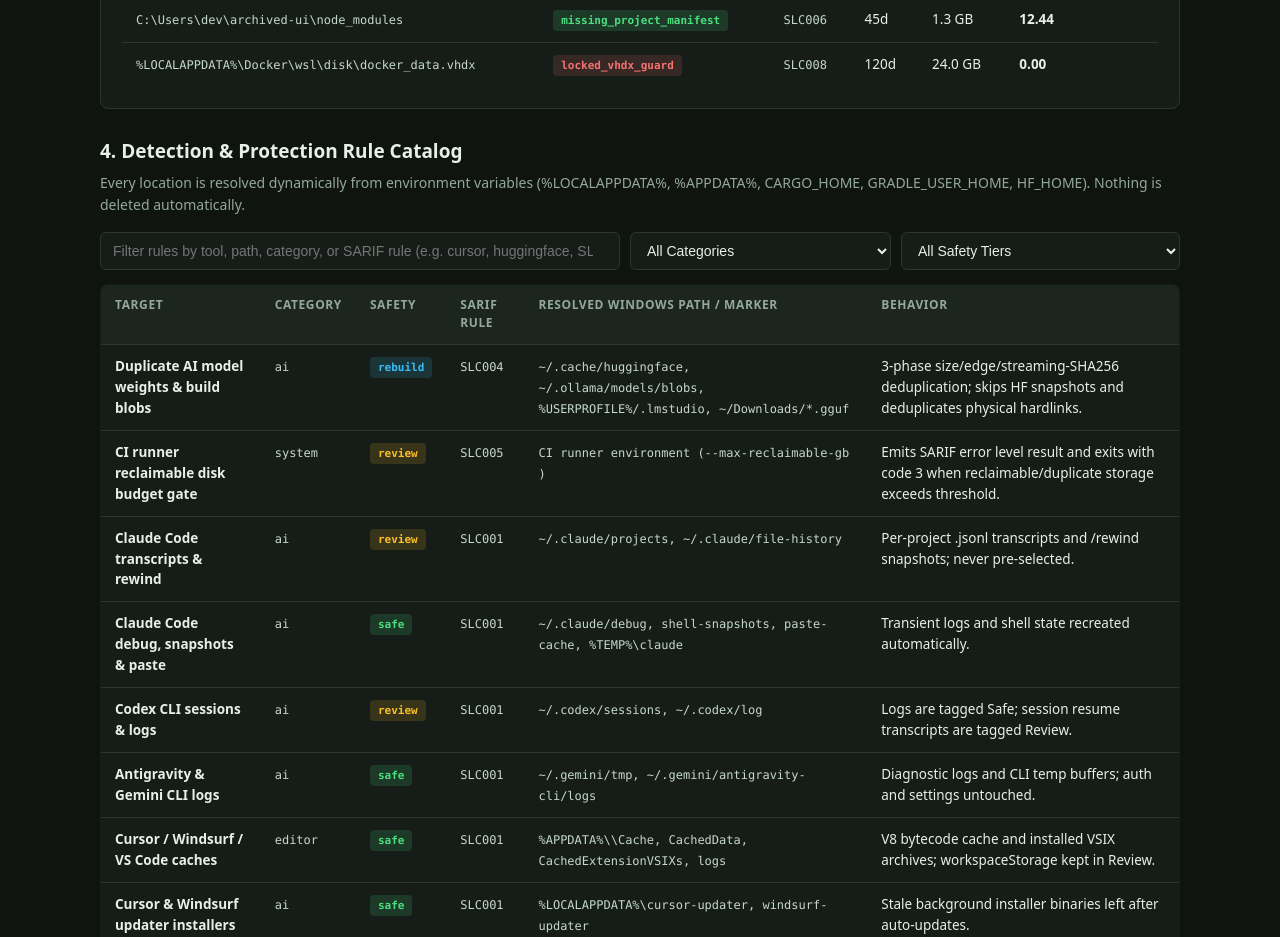
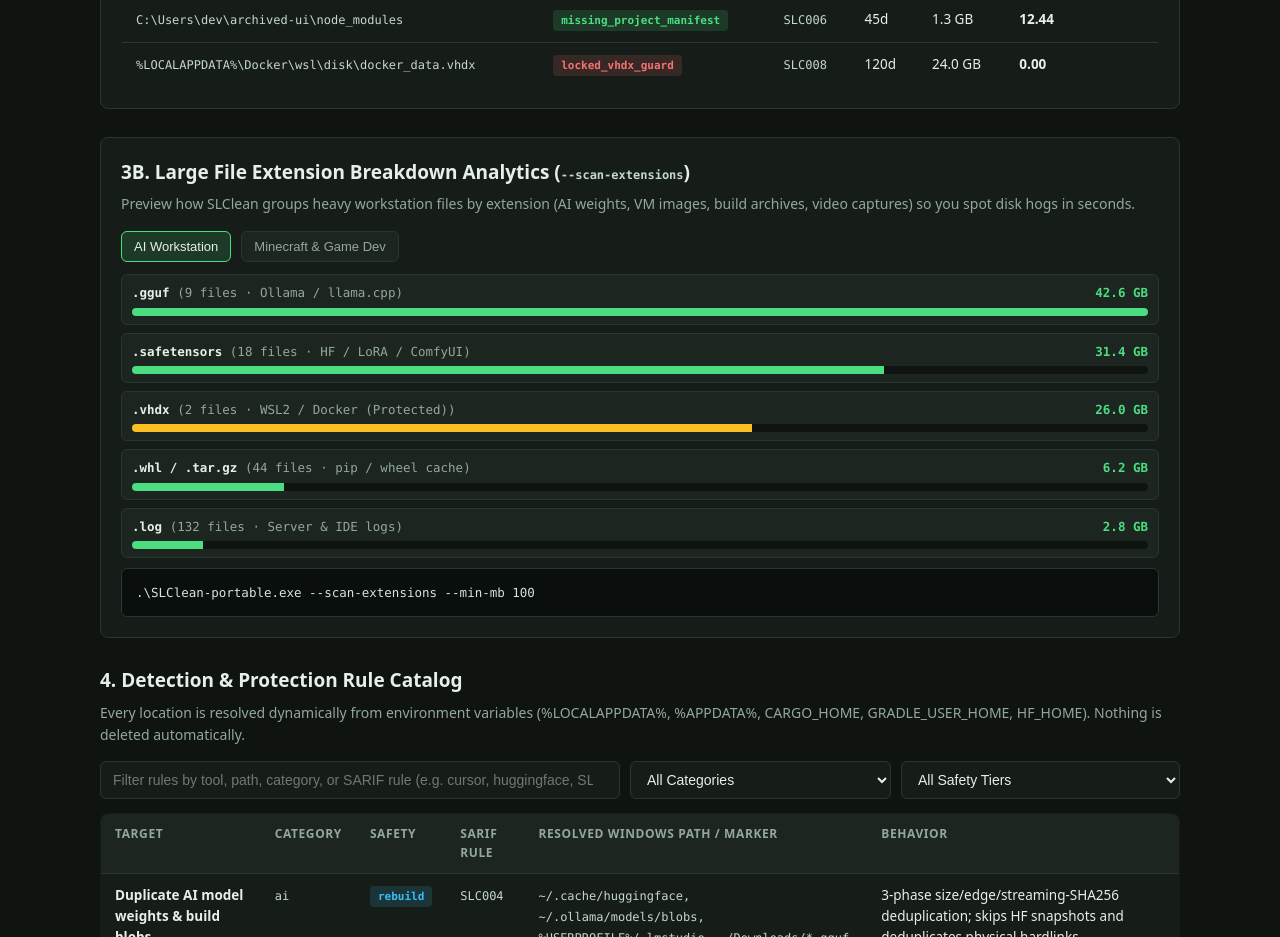
Before and after one commit to SalyyS1/SLClean, a website: page docs/index.html in a window 1280 px wide. Shown: the part 2500-3437 px from the top of the page. Drawn offline with Linux system fonts and the light colour scheme.

Commit message:
feat(docs): add interactive Large File Extension Breakdown visualizer on Pages (v0.27.0)

```diff
--- a/docs/index.html
+++ b/docs/index.html
@@ -3,7 +3,7 @@
 <head>
   <meta charset="UTF-8" />
   <meta name="viewport" content="width=device-width, initial-scale=1.0" />
-  <title>SLClean v0.26.0 - Windows AI &amp; Developer Cache Explorer, 15-Tool MCP Server, Doctor CI Grade Gate &amp; Settings Health Check</title>
+  <title>SLClean v0.27.0 - Windows AI &amp; Developer Cache Explorer, Extension Analytics, 15-Tool MCP Server &amp; Doctor CI Gate</title>
   <meta name="description" content="Interactive rule explorer, Startup Boot-Impact Simulator, 15-tool read-only stdio MCP server (SLClean --mcp), desktop Settings exclusion path health check, CLI --doctor --fail-below-grade CI gate, --audit-startup, --scan-extensions, --plan-cleanup, Executive HTML Storage Digest, Disk Health Doctor (A-F), Squarified Disk Treemap, and CI disk-budget calculator for SLClean v0.26.0." />
   <style>
     :root {
@@ -434,6 +434,16 @@
         </thead>
         <tbody id="env-rows"></tbody>
       </table>
+    </section>
+
+    <section class="ai-calculator">
+      <h2>3B. Large File Extension Breakdown Analytics (<code>--scan-extensions</code>)</h2>
+      <p class="sub">
+        Preview how SLClean groups heavy workstation files by extension (AI weights, VM images, build archives, video captures) so you spot disk hogs in seconds.
+      </p>
+      <div class="toolbar" id="ext-presets" style="margin-bottom: 12px;"></div>
+      <div id="ext-bars" style="display: grid; gap: 8px; margin-bottom: 10px;"></div>
+      <pre id="ext-cli-preview">.\SLClean-portable.exe --scan-extensions --min-mb 100</pre>
     </section>
 
     <section class="explorer">
@@ -875,6 +885,57 @@
       bootBadge.textContent = `Boot Grade ${grade} (${score}/100)`;
     }
     renderBootSim();
+    const EXT_PROFILES = {
+      "AI Workstation": [
+        { ext: ".gguf", gb: 42.6, files: 9, tag: "Ollama / llama.cpp" },
+        { ext: ".safetensors", gb: 31.4, files: 18, tag: "HF / LoRA / ComfyUI" },
+        { ext: ".vhdx", gb: 26.0, files: 2, tag: "WSL2 / Docker (Protected)" },
+        { ext: ".whl / .tar.gz", gb: 6.2, files: 44, tag: "pip / wheel cache" },
+        { ext: ".log", gb: 2.8, files: 132, tag: "Server & IDE logs" }
+      ],
+      "Minecraft & Game Dev": [
+        { ext: ".mca / .zip", gb: 18.4, files: 64, tag: "World backups & packs" },
+        { ext: ".jar", gb: 9.7, files: 310, tag: "Gradle / Maven / Server JARs" },
+        { ext: ".mp4", gb: 14.2, files: 12, tag: "QA & shader recordings" },
+        { ext: ".iso", gb: 8.5, files: 2, tag: "OS / VM installers" },
+        { ext: ".log.gz", gb: 1.9, files: 240, tag: "Compressed server logs" }
+      ]
+    };
+    const extPresets = document.getElementById("ext-presets");
+    const extBars = document.getElementById("ext-bars");
+    const extCli = document.getElementById("ext-cli-preview");
+    function renderExtProfile(name) {
+      if (!extBars) return;
+      const rows = EXT_PROFILES[name] || EXT_PROFILES["AI Workstation"];
+      const maxGb = Math.max(...rows.map((r) => r.gb), 1);
+      extBars.innerHTML = "";
+      for (const r of rows) {
+        const pct = Math.max(4, Math.round((r.gb / maxGb) * 100));
+        const row = document.createElement("div");
+        row.style.cssText = "background:var(--panel-alt);border:1px solid var(--border);border-radius:6px;padding:8px 10px;";
+        row.innerHTML = `<div style="display:flex;justify-content:space-between;font-family:var(--mono);font-size:12.5px;margin-bottom:5px;"><span><strong>${r.ext}</strong> <span style="color:var(--muted)">(${r.files} files · ${r.tag})</span></span><strong style="color:var(--accent)">${r.gb.toFixed(1)} GB</strong></div><div style="height:8px;background:var(--bg);border-radius:4px;overflow:hidden;"><div style="height:100%;width:${pct}%;background:${r.ext.includes('vhdx') ? 'var(--review)' : 'var(--accent)'};"></div></div>`;
+        extBars.appendChild(row);
+      }
+      if (extCli) {
+        extCli.textContent = `.\\SLClean-portable.exe --scan-extensions --min-mb ${name === "AI Workstation" ? 100 : 25}`;
+      }
+      if (extPresets) {
+        for (const b of extPresets.querySelectorAll("button")) {
+          b.className = "chip" + (b.textContent === name ? " active" : "");
+        }
+      }
+    }
+    if (extPresets) {
+      for (const k of Object.keys(EXT_PROFILES)) {
+        const b = document.createElement("button");
+        b.type = "button";
+        b.className = "chip";
+        b.textContent = k;
+        b.onclick = () => renderExtProfile(k);
+        extPresets.appendChild(b);
+      }
+      renderExtProfile("AI Workstation");
+    }
     renderEstimator();
     renderAiCalculator();
     renderEnvReclaimer();
--- a/src-tauri/Cargo.toml
+++ b/src-tauri/Cargo.toml
@@ -1,6 +1,6 @@
 [package]
 name = "slclean"
-version = "0.26.0"
+version = "0.27.0"
 description = "Clean caches, temp folders and build artifacts on Windows"
 edition = "2021"
 rust-version = "1.77"
--- a/src-tauri/tauri.conf.json
+++ b/src-tauri/tauri.conf.json
@@ -1,7 +1,7 @@
 {
   "$schema": "https://schema.tauri.app/config/2",
   "productName": "SLClean",
-  "version": "0.26.0",
+  "version": "0.27.0",
   "identifier": "vn.salyyy.slclean",
   "build": {
     "frontendDist": "../ui"
```
Also changed, not shown: 1 other file.
